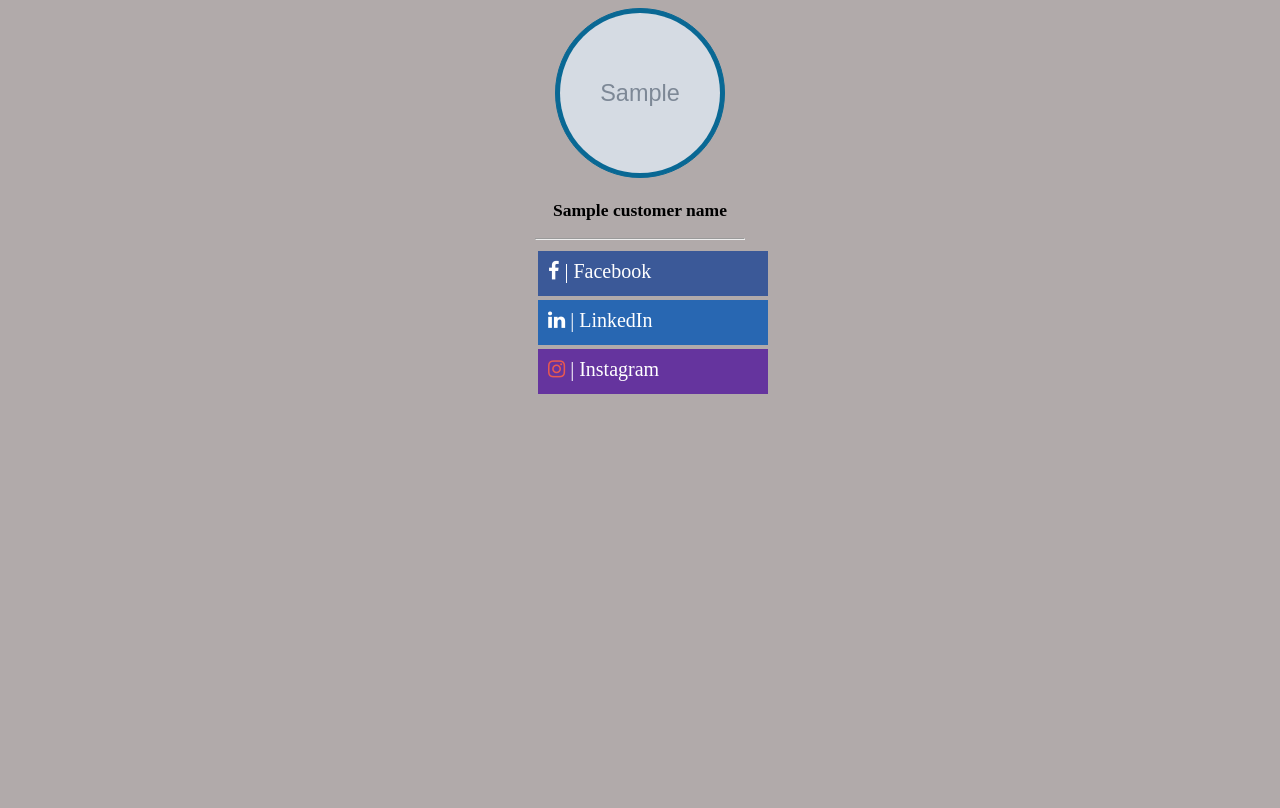
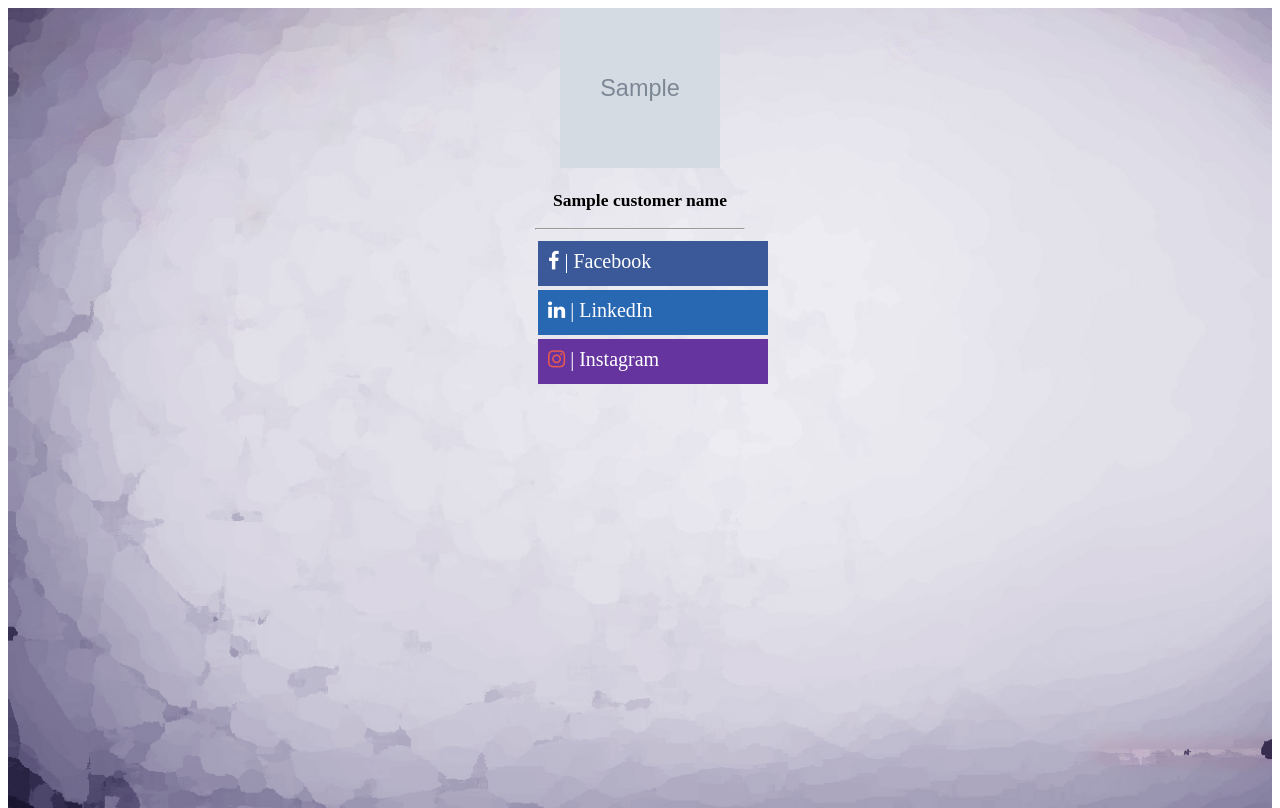
Before and after one commit to ahmadhmirza/SmartCard, a Flask app: template application/profiles/templates/UserProfile.html in a window 1280 px wide. Before the commit the page ends 394 px from the top, so only its background shows below. Run offline with Flask 2, Linux system fonts and the light colour scheme; the template is opened without the code that fills it: most values are stand-ins (such as "Sample title", 1, 10 or a date in 2020); grey boxes marked "Sample" are stand-in pictures; lists and menus that the app fills with data are empty.

Commit message:
stream lining layout

```diff
--- /dev/null
+++ b/application/profiles/static/css/profiles.css
@@ -0,0 +1,72 @@
+/*
+ * This is the CSS stylesheet for the UserProfile.html page
+ */
+
+
+.Profile {
+    max-width: 210px;
+    margin: auto;
+    font-size: 15px;
+}
+.ProfilePhoto {
+    text-align: center;
+}
+.CustomerName{
+    text-align: center;
+}
+
+/* Following two tags combined to make the background image scalable*/
+body, html {
+  height: 100%;
+}
+
+.bg {
+  /* The image used */
+  background-image: url("../assets/background-image.jpg");
+
+  /* Full height */
+  height: 100%;
+
+  /* Center and scale the image nicely */
+  background-position: center;
+  background-repeat: no-repeat;
+  background-size: cover;
+}
+/* -------------------------------------- */
+}
+img {
+border-radius: 50%;
+max-width: 300px;
+margin: auto;
+padding:4px;
+border:1px solid rgb(9, 104, 148);
+background-color:rgb(9, 104, 148);
+text-align: center;
+}
+
+.fa {
+padding: 10px;
+font-size: 20px;
+width: 210px;
+height: 25px;
+text-align: left;
+line-height: 20px;
+text-decoration: none;
+}
+
+.fa:hover {
+    opacity: 0.7;
+}
+
+.fa-facebook {
+  background: #3B5998;
+  color: white;
+}
+.fa-linkedin {
+  background: #2867B2;
+  color: white;
+}
+.fa-instagram {
+  background: #65349e;
+  color: #e95950;
+}
--- a/application/profiles/templates/UserProfile.html
+++ b/application/profiles/templates/UserProfile.html
@@ -2,89 +2,33 @@
 <html lang="en">
 <head>
     <meta charset="UTF-8">
-    <title>SmartProfile</title>
-    <!--<script src="{{url_for('static', filename='js/scProfile.js')}}"></script>-->
-    <!-- Add icon library -->
+    <title>D-Card || {{customerName}}</title>
+    <!-- Adding icons library -->
     <link rel="stylesheet" href="https://cdnjs.cloudflare.com/ajax/libs/font-awesome/4.7.0/css/font-awesome.min.css">
+    <!-- Adding local style sheet -->
+    <link rel="stylesheet" href="../static/css/profiles.css">
+    <!-- to adapt content position accoding to screen size-->
     <meta name="viewport" content="width=device-width, initial-scale=1">
-    <style>
-        .Profile {
-            max-width: 210px;
-            margin: auto;
-            font-size: 15px;
-        }
-        .ProfilePhoto {
-            text-align: center;
-        }
-        .CustomerName{
-            text-align: center;
-        }
-        body {
-            background-color: rgb(177, 170, 170);
 
-        }
-        img {
-        border-radius: 50%;
-        max-width: 300px;
-        margin: auto;
-        padding:4px;
-        border:1px solid rgb(9, 104, 148);
-        background-color:rgb(9, 104, 148);
-        text-align: center;
-        }
-
-        .fa {
-        padding: 10px;
-        font-size: 20px;
-        width: 210px;
-        height: 25px;
-        text-align: left;
-        line-height: 20px;
-        text-decoration: none;
-        }
-
-        .fa:hover {
-            opacity: 0.7;
-        }
-
-        .fa-facebook {
-          background: #3B5998;
-          color: white;
-        }
-        .fa-linkedin {
-          background: #2867B2;
-          color: white;
-        }
-        .fa-instagram {
-          background: #65349e;
-          color: #e95950;
-        }
-
-        </style>
 </head>
 
 <body>
+    <div class="bg">
 
         <div class="Profile">
                 <div class="ProfilePhoto">
                     <img src="{{profile_photo}}" height="160" width="160" >
                 </div>
+
                 <div class="CustomerName">
                     <h3>{{customerName}}</h3>
                 </div>
 
                 <hr>
                 <table id="ProfileTable">
-
                     <!--<caption>{{customerName}}</caption>-->
-
                     <thead>
-
                         <tr>
-                    <!--<th>Facebook</th>
-                    <td>
-                        <a href={{fb_addr}} class="fa fa-facebook">  | Facebook</a>
-                    </td>-->
                             <th><a href={{fb_addr}} class="fa fa-facebook">  | Facebook</a></th>
                         </tr>
                         <tr>
@@ -94,13 +38,12 @@
                             <th><a href={{ig_addr}} class="fa fa-instagram"><span  style="color:white"> | Instagram</span></a> </th>
                         </tr>
                     </thead>
-            <tbody>
-            </tbody>
+                    <tbody> </tbody>
                 </table>
 
         </div>
-    <div class="error">
-    </div>
+        <div class="error"></div>
     </div>
 </body>
+
 </html>
```
Also changed, not shown: application/profiles/static/assets/background-image.jpg (added), application/static/Backgrounds/453f143ad31ed8482ebed9c4084b8059.jpg (added), application/static/Backgrounds/black-metal-grid-metal-textures-metal-backgrounds-close-up-grid-texture.jpg (added), application/static/Backgrounds/geometric(1).jpg (added), application/static/Backgrounds/geometric(2).jpg (added), application/static/Backgrounds/geometric(3).jpg (added), application/static/Backgrounds/gray+cloth+fabric-1024x1024.jpg (added). Lines whose indentation alone changed are shown as unchanged.
